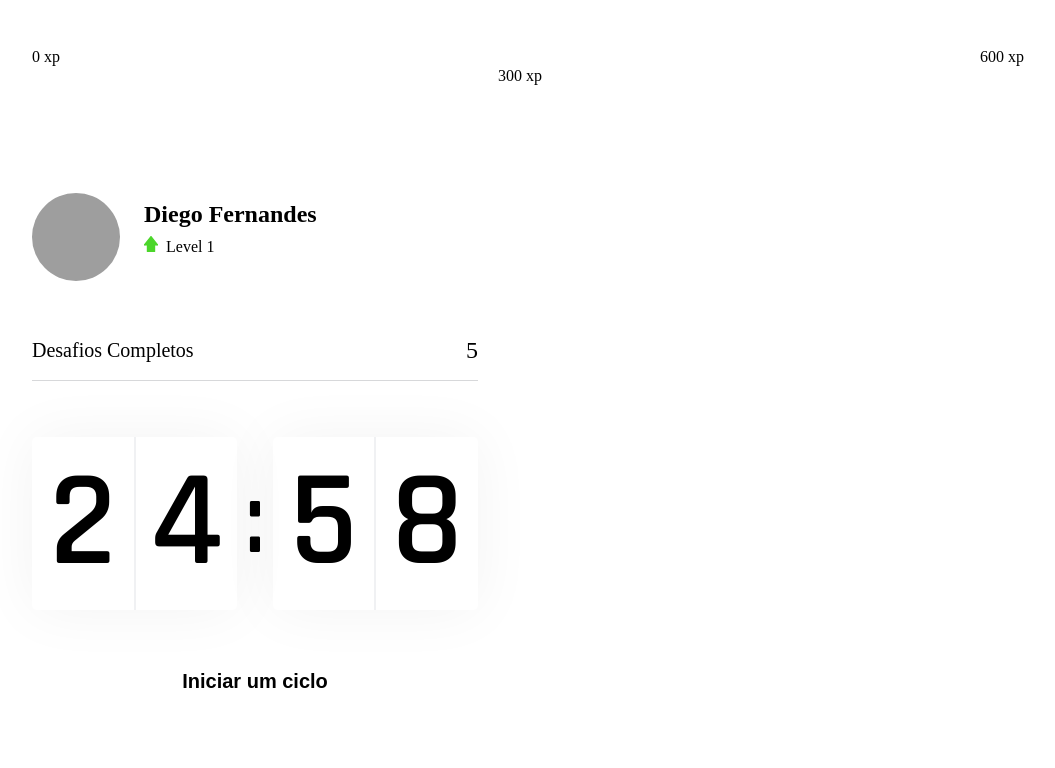
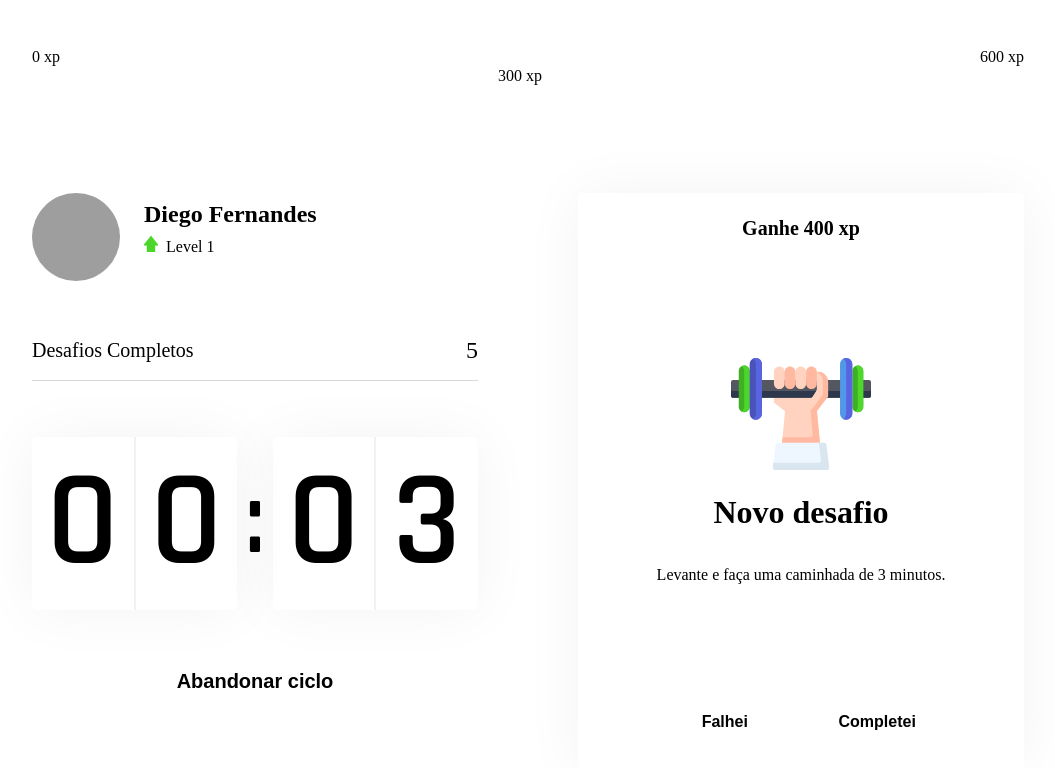
Before and after one commit to Acquati/next-level-week-4-react, a Next.js app: page / in a window 1280 px wide. Both pictures are taken after a click on the button "Iniciar um ciclo". Shown: the top 768 px of the page, without its empty margins (112-1167 px from the left). Built offline with nearby package versions, Linux system fonts and the light colour scheme; grey boxes are pictures that could not be loaded.

Commit message:
ChallengeBox Layout

```diff
--- /dev/null
+++ b/src/components/ChallengeBox/index.tsx
@@ -0,0 +1,45 @@
+import styles from './styles.module.sass'
+
+export default function ChallengeBox() {
+  const hasActiveChellenge = true
+
+  return (
+    <div className={styles.challengeBoxContainer}>
+      { hasActiveChellenge ? (
+        <div className={styles.challengeActive}>
+          <header>Ganhe 400 xp</header>
+
+          <main>
+            <img src="icons/body.svg" alt="Exercício" />
+            <strong>Novo desafio</strong>
+            <p>Levante e faça uma caminhada de 3 minutos.</p>
+          </main>
+
+          <footer>
+            <button
+              type="button"
+              className={styles.challengeFailedButton}
+            >
+              Falhei
+            </button>
+            <button
+              type="button"
+              className={styles.challengeSucceededButton}
+            >
+              Completei
+            </button>
+          </footer>
+        </div>
+      ) : (
+          <div className={styles.challengeNotActive}>
+            <strong>Finalize um clico para receber um desafio</strong>
+            <p>
+              <img src="icons/level-up.svg" alt="Level Up" />
+              Avance de level completando desafios.
+            </p>
+          </div>
+        )
+      }
+    </div>
+  )
+}
--- /dev/null
+++ b/src/components/ChallengeBox/styles.module.sass
@@ -0,0 +1,86 @@
+.challengeBoxContainer
+  height: 100%
+  background-color: var(--white)
+  border-radius: 5px
+  box-shadow: 0 0 60px rgba(0, 0, 0, 0.05)
+  padding: 1.5rem 2rem
+  display: flex
+  flex-direction: column
+  align-items: center
+  justify-content: center
+  text-align: center
+
+  .challengeNotActive
+    display: flex
+    flex-direction: column
+    align-items: center
+
+    strong
+      font-size: 1.5rem
+      font-weight: 500
+      line-height: 1.4
+
+    p
+      display: flex
+      flex-direction: column
+      align-items: center
+      line-height: 1.4
+      max-width: 70%
+      margin-top: 3rem
+
+      img
+        margin-bottom: 1rem
+
+  .challengeActive
+    height: 100%
+    display: flex
+    flex-direction: column
+
+    header
+      color: var(--blue)
+      font-weight: 600
+      font-size: 1.25rem
+      padding: 0 2rem 1.5rem
+      border-bottom: 1px solid var(--gray-line)
+
+    main
+      flex: 1
+      display: flex
+      flex-direction: column
+      align-items: center
+      justify-content: center
+
+      strong
+        font-size: 2rem
+        font-weight: 600
+        color: var(--title)
+        margin: 1.5rem 0 1rem
+
+      p
+        line-height: 1.5
+
+    footer
+      display: grid
+      grid-template-columns: 1fr 1fr
+      gap: 1rem
+
+      button
+        height: 3rem
+        display: flex
+        align-items: center
+        justify-content: center
+        border: 0
+        border-radius: 5px
+        color: var(--white)
+        font-size: 1rem
+        font-weight: 600
+        transition: filter 0.3s ease
+
+        &.challengeFailedButton
+          background-color: var(--red)
+
+        &.challengeSucceededButton
+          background-color: var(--green)
+
+        &:hover
+          filter: brightness(0.9)
--- a/src/components/Countdown/index.tsx
+++ b/src/components/Countdown/index.tsx
@@ -1,9 +1,13 @@
 import { useState, useEffect } from 'react'
 import styles from './styles.module.sass'
 
+let countdownTimeout: NodeJS.Timeout
+
 export default function Countdown() {
-  const [time, setTime] = useState(25 * 60)
-  const [active, setActive] = useState(false)
+  const cicleTime = 5
+  const [time, setTime] = useState(cicleTime)
+  const [isActive, setIsActive] = useState(false)
+  const [hasFinished, setHasFinished] = useState(false)
 
   const minutes = Math.floor(time / 60)
   const seconds = time % 60
@@ -11,16 +15,25 @@
   const [secondLeft, secondRight] = String(seconds).padStart(2, '0').split('')
 
   function startCountdown() {
-    setActive(true)
+    setIsActive(true)
+  }
+
+  function resetCountdown() {
+    clearTimeout(countdownTimeout)
+    setIsActive(false)
+    setTime(cicleTime)
   }
 
   useEffect(() => {
-    if (active && time > 0) {
-      setTimeout(() => {
+    if (isActive && time > 0) {
+      countdownTimeout = setTimeout(() => {
         setTime(time - 1)
       }, 1000);
+    } else if (isActive && time === 0) {
+      setHasFinished(true)
+      setIsActive(false)
     }
-  }, [active, time])
+  }, [isActive, time])
 
   return (
     <div>
@@ -36,9 +49,34 @@
         </div>
       </div>
 
-      <button type="button" className={styles.countdownButton} onClick={startCountdown}>
-        Iniciar um ciclo
-      </button>
+      { hasFinished ? (
+        <button
+          disabled
+          className={styles.countdownButton}
+        >
+          Ciclo encerrado
+        </button>
+      ) : (
+          <>
+            {isActive ? (
+              <button
+                type="button"
+                className={`${styles.countdownButton} ${styles.countdownButtonActive}`}
+                onClick={resetCountdown}
+              >
+                Abandonar ciclo
+              </button>
+            ) : (
+                <button
+                  type="button"
+                  className={styles.countdownButton}
+                  onClick={startCountdown}
+                >
+                  Iniciar um ciclo
+                </button>
+              )}
+          </>
+        )}
     </div>
   )
 }
--- a/src/components/Countdown/styles.module.sass
+++ b/src/components/Countdown/styles.module.sass
@@ -42,7 +42,20 @@
   color: var(--white)
   font-size: 1.25rem
   font-weight: 600
-  transition: background-color 0.2s ease
+  transition: background-color 0.3s ease
 
-  &:hover
+  &:not(:disabled):hover
     background-color: var(--blue-dark)
+
+  &:disabled
+    background-color: var(--white)
+    color: var(--text)
+    cursor: not-allowed
+
+.countdownButtonActive
+  background-color: var(--white)
+  color: var(--title)
+
+  &:not(:disabled):hover
+    background-color: var(--red)
+    color: var(--white)
--- a/src/pages/index.tsx
+++ b/src/pages/index.tsx
@@ -1,5 +1,6 @@
 import Head from 'next/head'
 import React from 'react'
+import ChallengeBox from '../components/ChallengeBox'
 import CompletedChallenges from '../components/CompletedChallenges'
 import Countdown from '../components/Countdown'
 import ExperienceBar from '../components/ExperienceBar'
@@ -21,7 +22,10 @@
           <CompletedChallenges />
           <Countdown />
         </div>
-        <div></div>
+
+        <div>
+          <ChallengeBox />
+        </div>
       </section>
     </div>
   )
```
